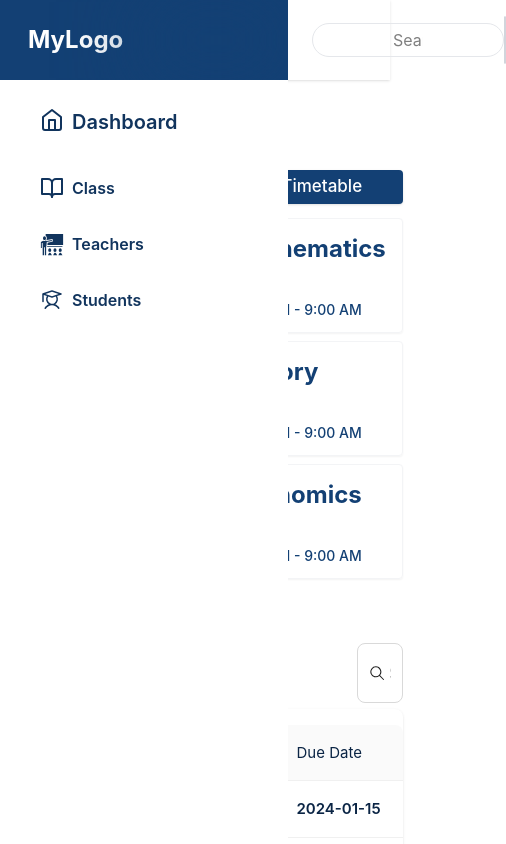
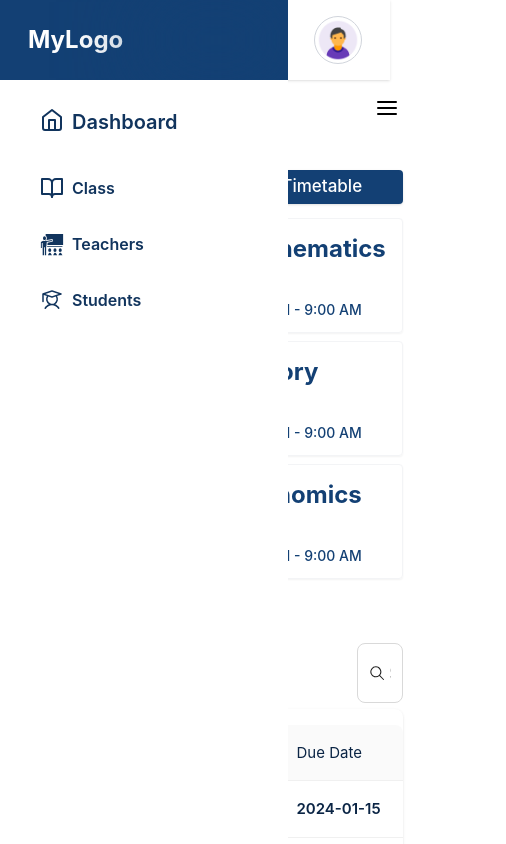
Before and after one commit to milonahmedshuvo/pece-project, a React (Vite) app: page /admin/Homework in a window 390 px wide. Both pictures are taken after a click on the button 28 px from the left and 108 px from the top of the page. Shown: the top 844 px of the page, 506 px wide, since content can reach past the window. Built offline with nearby package versions, Linux system fonts and the light colour scheme; a web font is replaced by a local one.

Commit message:
loyout modify code

```diff
--- a/src/components/carousel/Carousel.tsx
+++ b/src/components/carousel/Carousel.tsx
@@ -155,7 +155,7 @@ export default function Carousel() {
           <FiArrowRightCircle className="text-xl text-gray-500"></FiArrowRightCircle>
         </button>
       )}
-      <style jsx>{`
+      <style >{`
         .hide-scrollbar::-webkit-scrollbar {
           display: none;
         }
--- a/src/components/dashboard/admin/Class/Homework/Homework.tsx
+++ b/src/components/dashboard/admin/Class/Homework/Homework.tsx
@@ -126,7 +126,7 @@ const Homework = () => {
             </p>
             <button className="bg-[#134074] text-[#FFFFFF] py-3 px-1 text-center w-full drop-shadow-sm rounded-xl font-normal text-[14px] border border-gray-100 flex justify-center items-center gap-2">
               {" "}
-              <GrScorecard /> <span>Update Class Timetable</span>{" "}
+              <GrScorecard /> <span>Add Homework</span>{" "}
             </button>
           </div>
         </div>
--- a/src/layout/Navbar/Navbar.tsx
+++ b/src/layout/Navbar/Navbar.tsx
@@ -3,6 +3,11 @@ import profile from "../../image/profile.png";
 
 const Navbar = () => {
   const [search, setSearch] = useState("");
+
+
+
+
+
 
   return (
     <nav className=" shadow-sm pr-7 flex items-center justify-between ">
@@ -21,9 +26,13 @@ const Navbar = () => {
           placeholder="Search..."
           value={search}
           onChange={(e) => setSearch(e.target.value)}
-          className="border border-gray-200 px-20 py-1 rounded-full w-48 md:w-64 lg:w-[546px] ml-2 focus:outline-none focus:ring-2 focus:ring-blue-500 "
+          className="hidden md:block border border-gray-200 px-20 py-1 rounded-full w-48 md:w-64 lg:w-[546px] ml-2 focus:outline-none focus:ring-2 focus:ring-blue-500 "
         />
       </div>
+
+
+
+
 
       {/* Right side: Profile */}
       <div className="flex items-center space-x-3">
--- a/src/layout/layout.tsx
+++ b/src/layout/layout.tsx
@@ -2,14 +2,12 @@ import { useState, useEffect } from "react";
 import { FiHome, FiMenu, FiBookOpen } from "react-icons/fi";
 import { GiTeacher } from "react-icons/gi";
 import { PiStudent } from "react-icons/pi";
-
-// import { TbBrandFeedly } from "react-icons/tb";
-// import { SlCalender } from "react-icons/sl";
-// import { LuNewspaper } from "react-icons/lu";
-// import { IoMdNotifications } from "react-icons/io";
-
 import { Link, Outlet, useParams } from "react-router";
 import Navbar from "./Navbar/Navbar";
+
+
+
+
 
 export default function Dashboard() {
   const { name } = useParams();
@@ -48,6 +46,14 @@ export default function Dashboard() {
     return () => window.removeEventListener("resize", handleResize);
   }, []);
 
+
+
+
+
+
+
+
+
   return (
     <div>
       <Navbar />
@@ -59,6 +65,9 @@ export default function Dashboard() {
             isOpen || isLargeScreen ? "translate-x-0" : "-translate-x-72"
           } md:relative`}
         >
+
+
+
           <div className="flex gap-2 p-2">
             <FiHome className="w-[24px] h-[24px] text-[#11345D]" />
             <h2 className="text-xl font-semibold">Dashboard</h2>
@@ -119,16 +128,38 @@ export default function Dashboard() {
               ))}
             </ul>
           </nav>
+
+
+
+
+
         </div>
+
+
+
+
 
         {/* Main Content */}
         <div className="flex-1 flex flex-col transition-all">
+
           {/* Navbar */}
           <div className="p-4 flex items-center justify-between">
             {!isLargeScreen && (
-              <button onClick={() => setIsOpen(!isOpen)}>
+              <div className="flex justify-between  w-full">
+
+             <button onClick={() => setIsOpen(!isOpen)}>
                 <FiMenu className="text-2xl" />
               </button>
+
+              {
+                isOpen &&  <button onClick={() => setIsOpen(!isOpen)}>
+                <FiMenu className="text-2xl" />
+              </button>
+              }
+
+              </div>
+
+
             )}
 
             {/* { !name && (
```
Also changed, not shown: 1 other file (tests, documents, lock files or other folders).
